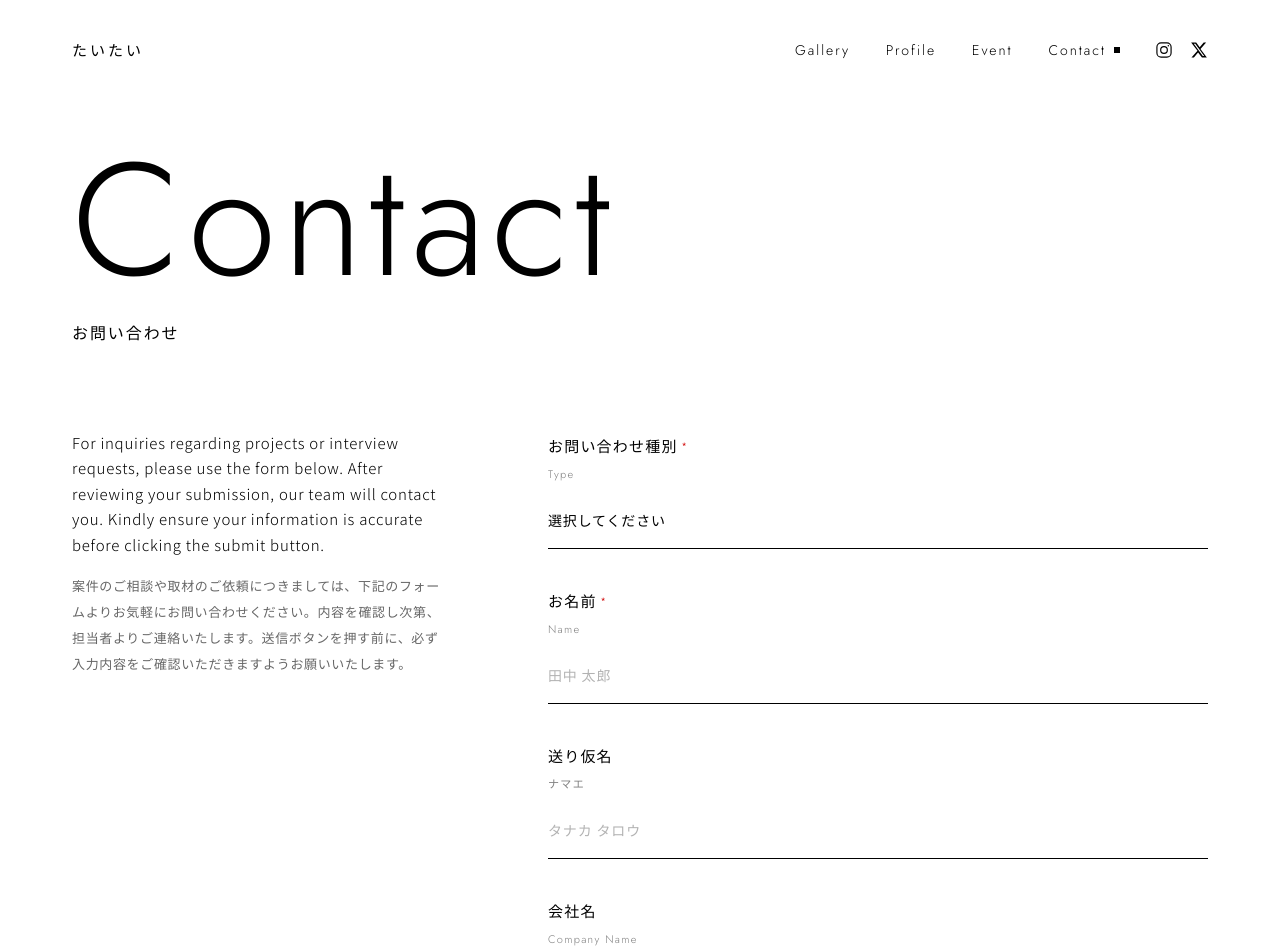
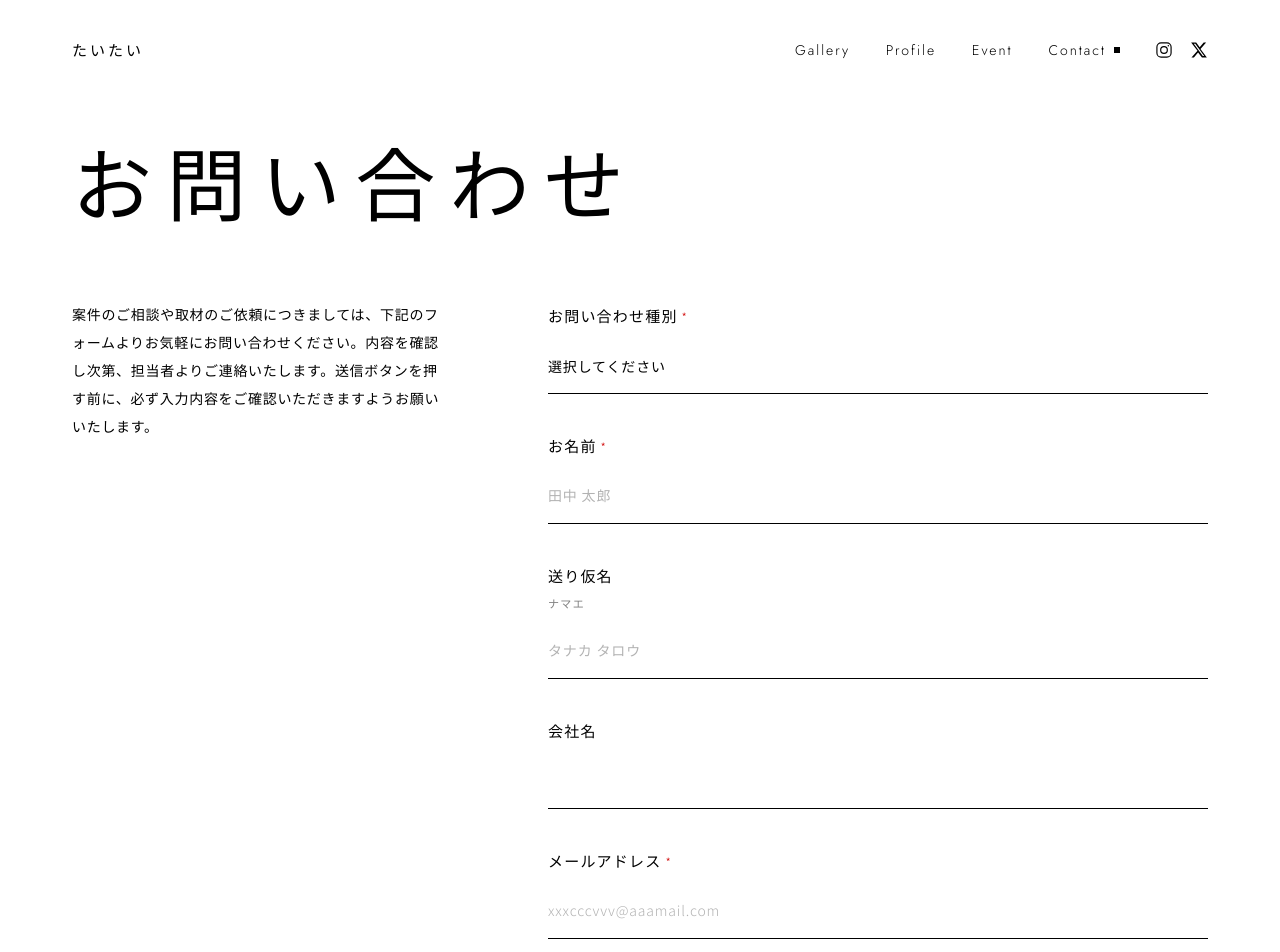
Before and after one commit to LorisCreate/taitai_portfolio, a Next.js app: page /contact in a window 1280 px wide. Shown: the top 952 px of the page. Built offline with nearby package versions, Linux system fonts and the light colour scheme.

Commit message:
Remove English copy from the contact page.
Keep Japanese headings, intro, labels, and success text only.

Co-authored-by: loris.create <loris.create@gmail.com>

```diff
--- a/src/app/contact/contact-form.tsx
+++ b/src/app/contact/contact-form.tsx
@@ -57,7 +57,6 @@ export function ContactForm() {
   if (status === "success") {
     return (
       <div className="py-8">
-        <p className="ff-en text-[28px] tracking-[0.08em] md:text-[36px]">Thank you</p>
         <p className="mt-4 text-[13px] leading-[1.9]">
           お問い合わせを受け付けました。内容を確認し次第、担当者よりご連絡いたします。
         </p>
@@ -71,7 +70,7 @@ export function ContactForm() {
   return (
     <form onSubmit={onSubmit} className="flex flex-col gap-9">
       <div className="flex flex-col gap-2">
-        <FieldLabel htmlFor="type" title="お問い合わせ種別" hint="Type" required />
+        <FieldLabel htmlFor="type" title="お問い合わせ種別" required />
         <select
           id="type"
           name="type"
@@ -91,7 +90,7 @@ export function ContactForm() {
       </div>
 
       <div className="flex flex-col gap-2">
-        <FieldLabel htmlFor="name" title="お名前" hint="Name" required />
+        <FieldLabel htmlFor="name" title="お名前" required />
         <input
           id="name"
           name="name"
@@ -114,12 +113,12 @@ export function ContactForm() {
       </div>
 
       <div className="flex flex-col gap-2">
-        <FieldLabel htmlFor="company" title="会社名" hint="Company Name" />
+        <FieldLabel htmlFor="company" title="会社名" />
         <input id="company" name="company" type="text" className={inputClass} />
       </div>
 
       <div className="flex flex-col gap-2">
-        <FieldLabel htmlFor="email" title="メールアドレス" hint="Mail" required />
+        <FieldLabel htmlFor="email" title="メールアドレス" required />
         <input
           id="email"
           name="email"
--- a/src/app/contact/page.tsx
+++ b/src/app/contact/page.tsx
@@ -1,30 +1,19 @@
 import { ContactForm } from "./contact-form";
 
 export const metadata = {
-  title: "Contact｜たいたい",
+  title: "お問い合わせ｜たいたい",
 };
 
 export default function ContactPage() {
   return (
     <main className="mx-auto max-w-[1200px] px-6 pb-28 md:px-8">
-      <hgroup className="pt-6 md:pt-10">
-        <h1 className="ff-en text-[64px] leading-none tracking-[0.04em] md:text-[120px] lg:text-[160px]">
-          Contact
-        </h1>
-        <p className="mt-3 text-[13px] tracking-[0.12em] md:mt-4 md:text-[16px]">
-          お問い合わせ
-        </p>
-      </hgroup>
+      <h1 className="ff-mi pt-6 text-[40px] leading-none tracking-[0.18em] md:pt-10 md:text-[64px] lg:text-[80px]">
+        お問い合わせ
+      </h1>
 
       <section className="mt-12 flex flex-col gap-14 md:mt-20 md:flex-row md:justify-between md:gap-16 lg:gap-24">
-        <div className="max-w-[380px] space-y-4">
-          <p className="text-[13px] leading-[1.9] tracking-[0.05em] md:text-[15px] md:leading-[1.7]">
-            For inquiries regarding projects or interview requests, please use
-            the form below. After reviewing your submission, our team will
-            contact you. Kindly ensure your information is accurate before
-            clicking the submit button.
-          </p>
-          <p className="text-[12px] leading-[2] tracking-[0.05em] text-black/60 md:text-[13px]">
+        <div className="max-w-[380px]">
+          <p className="text-[13px] leading-[2] tracking-[0.05em] md:text-[14px]">
             案件のご相談や取材のご依頼につきましては、下記のフォームよりお気軽にお問い合わせください。内容を確認し次第、担当者よりご連絡いたします。送信ボタンを押す前に、必ず入力内容をご確認いただきますようお願いいたします。
           </p>
         </div>
```
